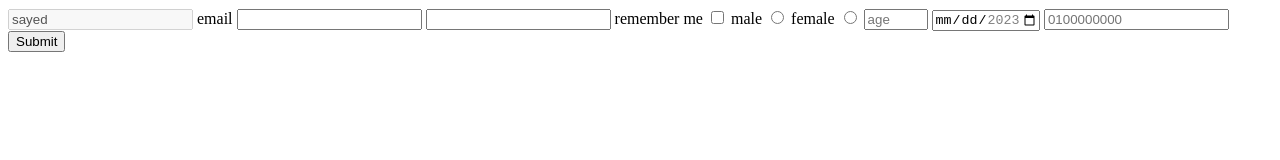
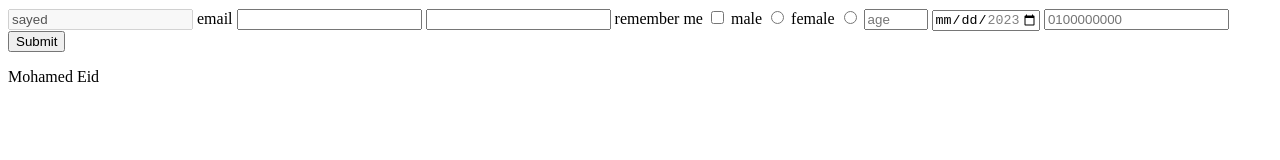
Before and after one commit to sayedsafwe77/eyouth_round4_software_track_S2, a plain HTML site: page src/session2.html in a window 1280 px wide. Drawn offline with Linux system fonts and the light colour scheme.

Commit message:
MohamedEid

```diff
--- a/src/session2.html
+++ b/src/session2.html
@@ -165,5 +165,6 @@
         <option value="Safari">
         </datalist> -->
 
+        <p>Mohamed Eid</p>
     </body>
 </html>
```
